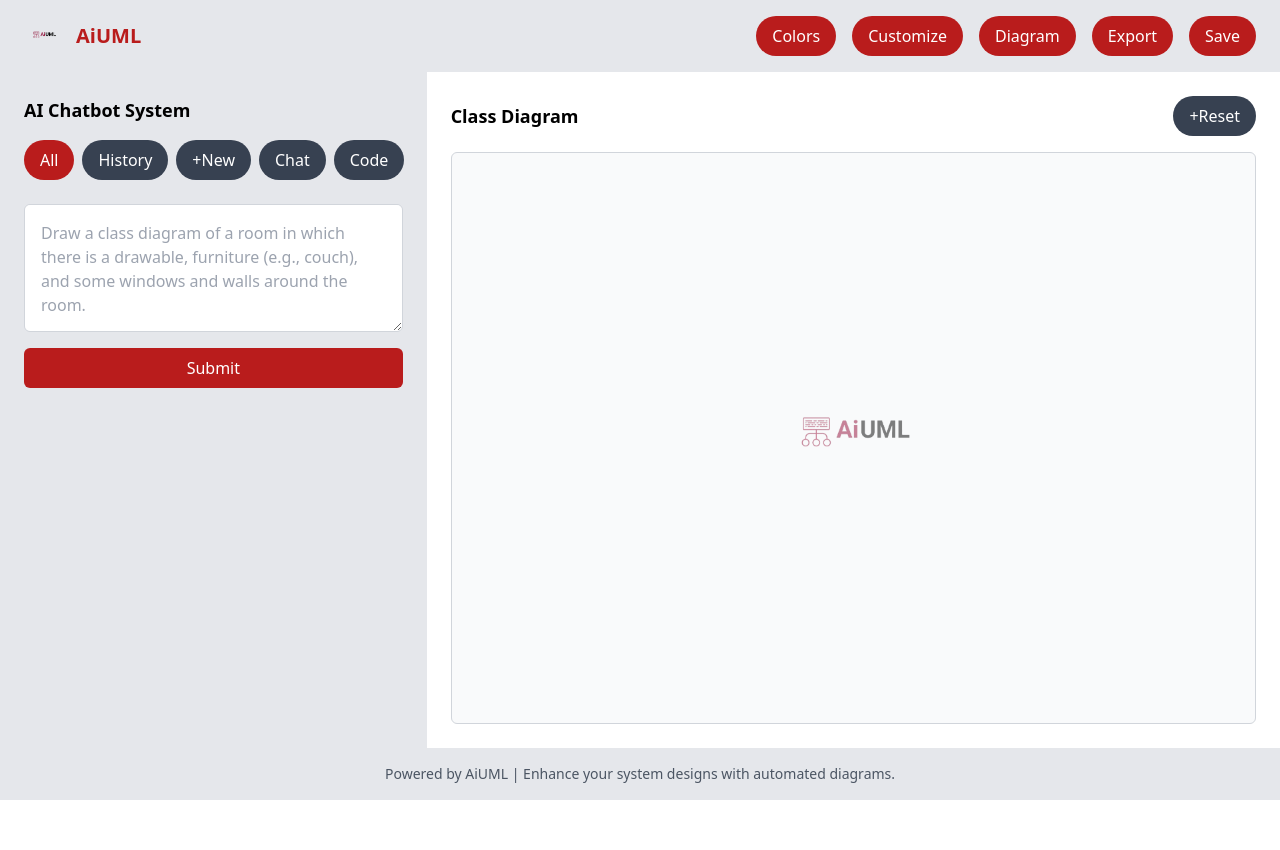
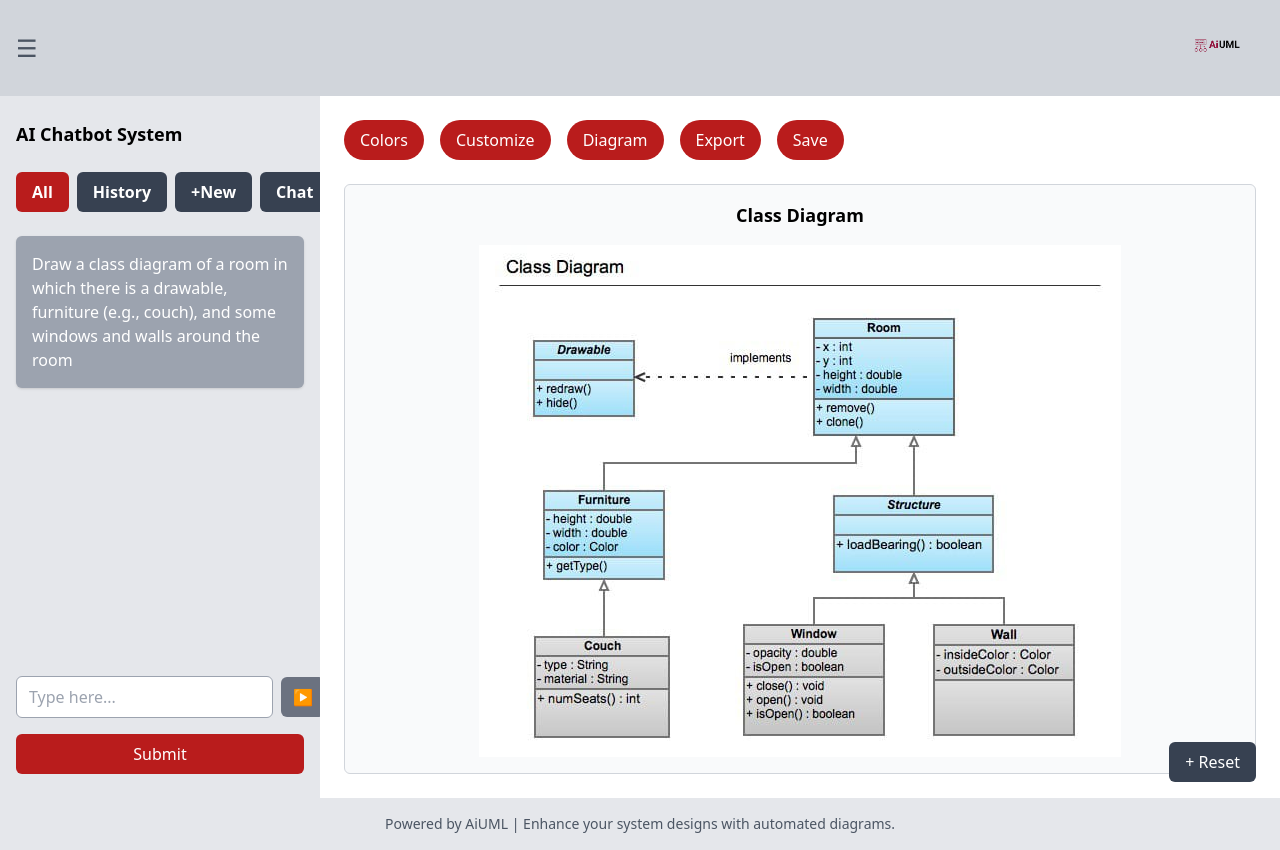
Before and after one commit to thelaibaasif/AiUML, a React (Create React App) app: page /EnhancedEditor in a window 1280 px wide. Before the commit the page ends 800 px from the top, so only its background shows below. Built offline with nearby package versions, Linux system fonts and the light colour scheme.

Commit message:
Fixed routing issue, updated editor page  and updated App.js for React Router

```diff
--- a/src/App.js
+++ b/src/App.js
@@ -1,20 +1,20 @@
 import React from "react";
-import { BrowserRouter as Router, Routes, Route } from 'react-router-dom';
-import SignUp from "./pages/Signup";
-import Login from "./pages/Login";
-import Editor from "./pages/Editor";
-import LandingPage from "./pages/Landingpage";
+import { Routes, Route } from "react-router-dom"; // Use Routes only
+import SignUp from "./pages/Signup/index.jsx";
+import Login from "./pages/Login/index.jsx";
+import Editor from "./pages/Editor/index.jsx";
+import LandingPage from "./pages/Landingpage/index.jsx";
+import Features from "./pages/Landingpage/Features.jsx";
 
 function App() {
   return (
-
     <Routes>
       <Route path="/signup" element={<SignUp />} />
       <Route path="/login" element={<Login />} />
+      <Route path="/features" element={<Features />} />
       <Route path="/EnhancedEditor" element={<Editor />} />
       <Route path="/" element={<LandingPage />} />
     </Routes>
-
   );
 }
 
--- a/src/pages/Editor/index.jsx
+++ b/src/pages/Editor/index.jsx
@@ -1,97 +1,109 @@
 import React from "react";
-import { Link } from "react-router-dom";
 import logo from "../../images/logo.png";
+import sampleDiagram from "../../images/classdiagram.jpeg";
 
 const EditorPage = () => {
   return (
     <div className="bg-gray-100 min-h-screen flex flex-col">
-      {/* Header Section */}
-      <header className="bg-gray-200 shadow-md">
-        <div className="container mx-auto flex justify-between items-center py-4 px-6">
-          {/* Logo */}
-          <div className="flex items-center space-x-3">
-            <img src={logo} alt="AiUML Logo" className="w-10 h-10" />
-            <h1 className="text-xl font-bold text-red-700">AiUML</h1>
+      {/* Top Gray Bar */}
+      <header className="bg-gray-300 flex items-center justify-between px-4 py-2">
+        <button className="text-gray-600 hover:text-black text-2xl">
+          &#9776;
+        </button>
+        <h1 className="text-2xl font-bold text-red-700 flex items-center">
+          <img src={logo} alt="AiUML Logo" className="w-20 h-20 mr-2" />
+
+        </h1>
+      </header>
+
+      <div className="flex flex-1">
+        {/* Left Panel */}
+        <aside className="bg-gray-200 w-1/4 px-4 py-6 flex flex-col justify-between">
+          <div>
+            <h2 className="text-lg font-bold text-black mb-6">
+              AI Chatbot System
+            </h2>
+
+            {/* Tabs */}
+            <div className="flex space-x-2 mb-6">
+              {["All", "History", "+New", "Chat", "Code"].map((tab, index) => (
+                <button
+                  key={index}
+                  className={`px-4 py-2 rounded-md text-white font-semibold ${
+                    tab === "All" ? "bg-red-700" : "bg-gray-700"
+                  } hover:bg-gray-800`}
+                >
+                  {tab}
+                </button>
+              ))}
             </div>
 
-          {/* Action Buttons */}
-          <div className="flex space-x-4">
-            <button className="bg-red-700 text-white px-4 py-2 rounded-full hover:bg-red-800">
-              Colors
-            </button>
-            <button className="bg-red-700 text-white px-4 py-2 rounded-full hover:bg-red-800">
-              Customize
-            </button>
-            <button className="bg-red-700 text-white px-4 py-2 rounded-full hover:bg-red-800">
-              Diagram
-            </button>
-            <button className="bg-red-700 text-white px-4 py-2 rounded-full hover:bg-red-800">
-              Export
-            </button>
-            <button className="bg-red-700 text-white px-4 py-2 rounded-full hover:bg-red-800">
-              Save
+            {/* Chatbox */}
+            <div className="bg-gray-400 text-white p-4 rounded-md mb-4 shadow">
+              Draw a class diagram of a room in which there is a drawable,
+              furniture (e.g., couch), and some windows and walls around the
+              room
+            </div>
+          </div>
+
+          {/* Bottom Section */}
+          <div>
+            {/* Input */}
+            <div className="flex items-center space-x-2 mb-4">
+              <input
+                type="text"
+                placeholder="Type here..."
+                className="flex-1 px-3 py-2 border border-gray-400 rounded-md focus:outline-none"
+              />
+              <button className="bg-gray-500 text-white px-3 py-2 rounded-md">
+                &#9654;
               </button>
             </div>
-        </div>
-      </header>
 
-      {/* Main Content */}
-      <main className="flex flex-1">
-        {/* Left Panel */}
-        <div className="w-1/3 bg-gray-200 p-6 flex flex-col">
-          <h2 className="text-lg font-bold mb-4">AI Chatbot System</h2>
-          {/* Menu Tabs */}
-          <div className="flex space-x-2 mb-6">
-            <button className="bg-red-700 text-white px-4 py-2 rounded-full">
-              All
-            </button>
-            <button className="bg-gray-700 text-white px-4 py-2 rounded-full">
-              History
-            </button>
-            <button className="bg-gray-700 text-white px-4 py-2 rounded-full">
-              +New
-            </button>
-            <button className="bg-gray-700 text-white px-4 py-2 rounded-full">
-              Chat
-            </button>
-            <button className="bg-gray-700 text-white px-4 py-2 rounded-full">
-              Code
-            </button>
-          </div>
-          {/* Chat Input */}
-          <textarea
-            placeholder="Draw a class diagram of a room in which there is a drawable, furniture (e.g., couch), and some windows and walls around the room."
-            className="w-full h-32 p-4 border border-gray-300 rounded-md mb-4"
-          ></textarea>
-          <button className="bg-red-700 text-white w-full py-2 rounded-md hover:bg-red-800">
+            <button className="w-full bg-red-700 text-white py-2 rounded-md hover:bg-red-800">
               Submit
             </button>
           </div>
+        </aside>
 
-        {/* Diagram Panel */}
-        <div className="w-2/3 bg-white p-6 flex flex-col">
-          <div className="flex justify-between items-center mb-4">
-            <h2 className="text-lg font-bold">Class Diagram</h2>
-            <button className="bg-gray-700 text-white px-4 py-2 rounded-full">
-              +Reset
+        {/* Main Content */}
+        <main className="flex-1 bg-white px-6 py-6 relative">
+          {/* Buttons above Diagram */}
+          <div className="flex space-x-4 mb-6">
+            {["Colors", "Customize", "Diagram", "Export", "Save"].map(
+              (btn, index) => (
+                <button
+                  key={index}
+                  className="bg-red-700 text-white px-4 py-2 rounded-full hover:bg-red-800"
+                >
+                  {btn}
                 </button>
+              )
+            )}
           </div>
-          <div className="bg-gray-50 border border-gray-300 rounded-md flex-1 p-6 flex items-center justify-center">
+
+          {/* Diagram Section */}
+          <div className="border border-gray-300 rounded-md bg-gray-50 p-4">
+            <h2 className="text-lg font-bold text-center mb-4">Class Diagram</h2>
+            <div className="flex justify-center items-center">
               <img
-              src={logo}
-              alt="Diagram Placeholder"
-              className="w-48 h-48 opacity-50"
+                src={sampleDiagram}
+                alt="Sample Diagram"
+                className="max-w-full h-auto"
               />
             </div>
           </div>
+
+          {/* Reset Button */}
+          <button className="absolute bottom-4 right-6 bg-gray-700 text-white px-4 py-2 rounded-md">
+            + Reset
+          </button>
         </main>
+      </div>
 
       {/* Footer */}
-      <footer className="bg-gray-200 text-center py-4">
-        <p className="text-sm text-gray-600">
-          Powered by AiUML | Enhance your system designs with automated
-          diagrams.
-        </p>
+      <footer className="bg-gray-200 text-center py-4 text-sm text-gray-600">
+        Powered by AiUML | Enhance your system designs with automated diagrams.
       </footer>
     </div>
   );
--- a/src/pages/Landingpage/Header.jsx
+++ b/src/pages/Landingpage/Header.jsx
@@ -27,9 +27,9 @@ const Header = () => {
             <a href="#about" className="text-gray-600 hover:text-red-700">
               About us
             </a>
-            <a href="#features" className="text-gray-600 hover:text-red-700">
+            <Link to="/Features" className="text-gray-600 hover:text-red-700">
               Features
-            </a>
+            </Link>
             <a href="#contact" className="text-gray-600 hover:text-red-700">
               Contact
             </a>
@@ -64,9 +64,12 @@ const Header = () => {
               tool that automatically generates precise UML diagrams from textual
               requirements, enhancing accuracy and efficiency in system design.
             </p>
-            <button className="bg-red-700 text-white px-8 py-3 rounded-full font-semibold hover:bg-red-800 text-lg">
+            <Link
+              to="/EnhancedEditor"
+              className="bg-red-700 text-white px-8 py-3 rounded-full font-semibold hover:bg-red-800 text-lg"
+            >
               Get Started <span className="ml-2">➡</span>
-            </button>
+            </Link>
           </div>
 
           {/* Illustration */}
```
Also changed, not shown: src/images/classdiagram.jpeg (renamed from src/images/WhatsApp Image 2024-09-11 at 7.40.21 AM.jpeg). Lines whose indentation alone changed are shown as unchanged.
